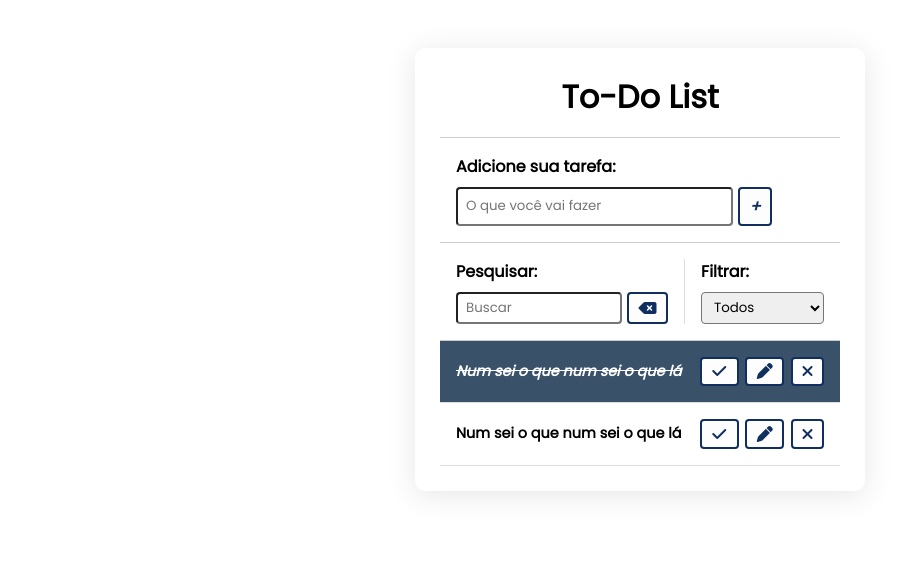
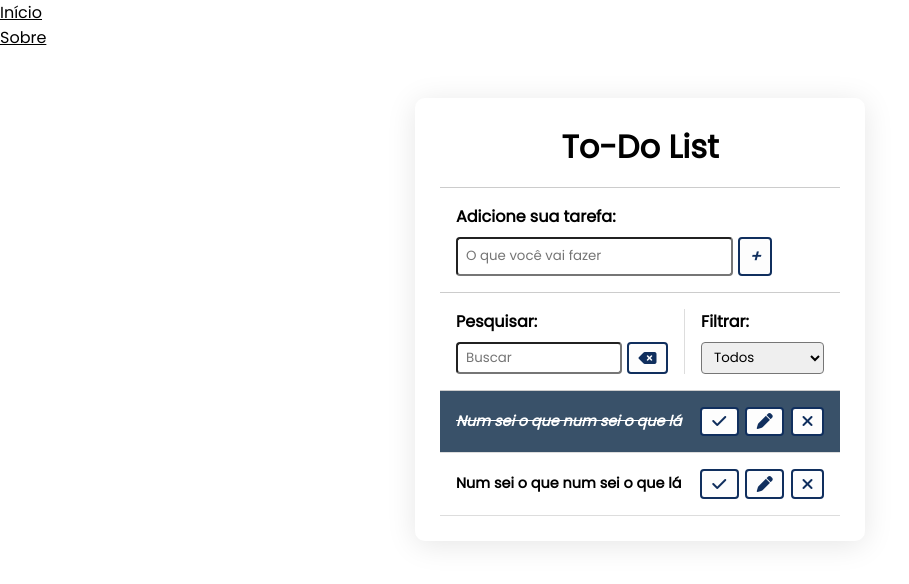
Before and after one commit to Gerencia-de-configuracao-e-mudancas/projeto-final-to-do-list, a plain HTML site: page index.html in a window 1280 px wide. Shown: the whole page, without its empty margins (0-909 px from the left). Drawn offline with Linux system fonts and the light colour scheme.

Commit message:
Adicionando menu na página principal

```diff
--- a/index.html
+++ b/index.html
@@ -20,6 +20,13 @@
 </head>
 
 <body>
+    <nav class="menu-container">
+        <ul>
+            <li><a href="index.html" class="active">Início</a></li>
+            <li><a href="assets/pages/sobre.html">Sobre</a></li>
+        </ul>
+    </nav>
+
     <div class="todo-container">
         <header>
             <h1>To-Do List</h1>
```
